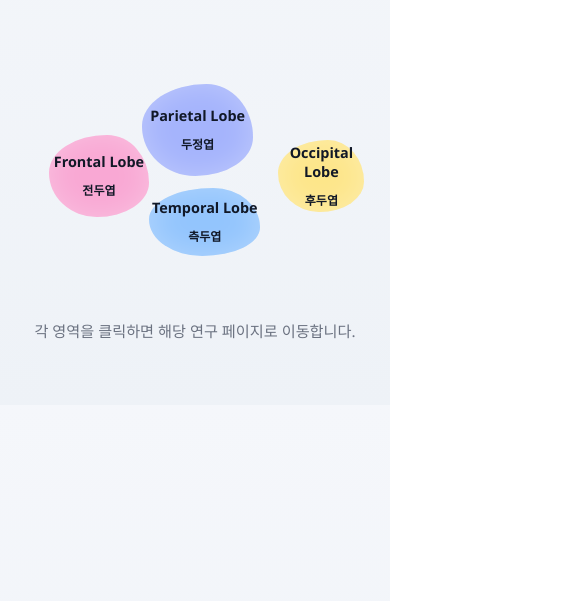
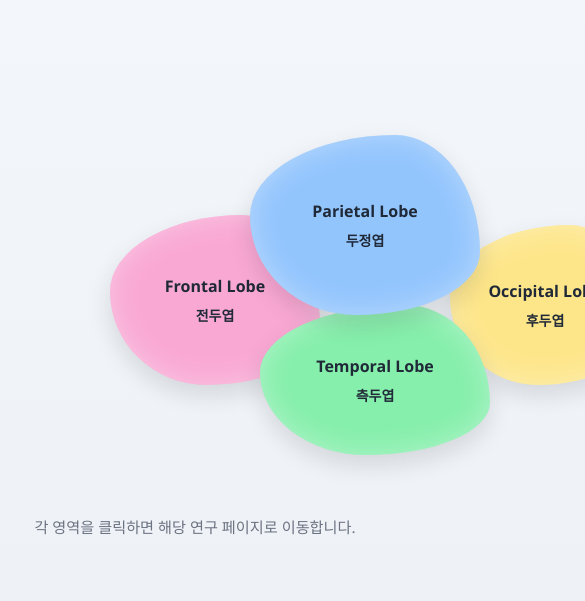
Before and after one commit to ggy5555/ggy5555.github.io, a plain HTML site: page index.html in a window 390 px wide. Shown: the part 243-844 px from the top of the page, 585 px wide, since content can reach past the window. Drawn offline with Linux system fonts and the light colour scheme.

Commit message:
Update index.html

```diff
--- a/index.html
+++ b/index.html
@@ -3,6 +3,7 @@
 <head>
   <meta charset="UTF-8">
   <title>Brain-Structured Research Archive</title>
+
   <style>
     body {
       margin: 0;
@@ -22,140 +23,105 @@
       margin: 0;
       font-size: 2.4rem;
       font-weight: 800;
-      letter-spacing: -0.02em;
     }
 
     .hero p {
-      margin: 12px 0 0;
-      color: #4b5563;
-      font-size: 1rem;
+      margin-top: 10px;
+      color: #6b7280;
     }
 
     .brain {
-      width: 660px;
+      width: 650px;
       height: 420px;
-      margin: 70px auto 0;
+      margin: 80px auto 0;
       position: relative;
     }
 
     .lobe {
       position: absolute;
-      width: 190px;
-      height: 150px;
       display: flex;
       flex-direction: column;
       justify-content: center;
       align-items: center;
       font-weight: 800;
-      font-size: 1rem;
-      color: #111827;
       cursor: pointer;
-      transition: transform 0.25s ease, box-shadow 0.25s ease;
-      border-radius: 58% 42% 52% 48% / 46% 58% 42% 54%;
-      box-shadow: inset 0 0 30px rgba(255,255,255,0.28);
+      transition: 0.25s;
+
+      /* 🔥 핵심: 더 뇌같은 형태 */
+      border-radius: 63% 37% 54% 46% / 45% 65% 35% 55%;
+
+      box-shadow:
+        inset 0 0 30px rgba(255,255,255,0.35),
+        0 10px 25px rgba(0,0,0,0.12);
     }
 
     .lobe span {
-      display: block;
-      margin-top: 10px;
       font-size: 14px;
       font-weight: 600;
+      margin-top: 8px;
     }
 
     .lobe:hover {
-      transform: scale(1.07);
-      box-shadow: 0 10px 24px rgba(0,0,0,0.12), inset 0 0 30px rgba(255,255,255,0.35);
+      transform: scale(1.08);
+      filter: brightness(1.05);
     }
+
+    /* 🔥 더 겹치게 배치 */
 
     .frontal {
       background: #f9a8d4;
-      left: 95px;
-      top: 118px;
+      width: 210px;
+      height: 170px;
+      left: 90px;
+      top: 140px;
+      z-index: 2;
     }
 
     .parietal {
-      background: #a5b4fc;
-      left: 280px;
-      top: 30px;
-      width: 205px;
-      height: 170px;
+      background: #93c5fd;
+      width: 230px;
+      height: 180px;
+      left: 230px;
+      top: 60px;
+      z-index: 3;
     }
 
     .temporal {
-      background: #93c5fd;
-      left: 295px;
-      top: 210px;
-      width: 205px;
-      height: 140px;
+      background: #86efac;
+      width: 230px;
+      height: 150px;
+      left: 240px;
+      top: 230px;
+      z-index: 2;
     }
 
     .occipital {
       background: #fde68a;
-      left: 545px;
-      top: 125px;
-      width: 170px;
-      height: 145px;
+      width: 190px;
+      height: 160px;
+      left: 430px;
+      top: 150px;
+      z-index: 1;
     }
 
     .legend {
-      margin-top: 10px;
+      margin-top: 20px;
       color: #6b7280;
       font-size: 0.95rem;
     }
-
-    @media (max-width: 760px) {
-      .brain {
-        width: 92vw;
-        height: 62vw;
-        max-height: 420px;
-      }
-
-      .lobe {
-        font-size: 0.9rem;
-      }
-
-      .lobe span {
-        font-size: 12px;
-      }
-
-      .frontal {
-        left: 8%;
-        top: 28%;
-        width: 28%;
-        height: 34%;
-      }
-
-      .parietal {
-        left: 34%;
-        top: 7%;
-        width: 31%;
-        height: 38%;
-      }
-
-      .temporal {
-        left: 36%;
-        top: 50%;
-        width: 31%;
-        height: 28%;
-      }
-
-      .occipital {
-        left: 72%;
-        top: 30%;
-        width: 24%;
-        height: 30%;
-      }
-    }
   </style>
 </head>
+
 <body>
   <div class="page">
+
     <div class="hero">
       <h1>🧠 Brain-Structured Research Archive</h1>
       <p>뇌 기능을 기준으로 정리한 연구 아카이브</p>
     </div>
 
     <div class="brain">
+
       <div class="lobe frontal" onclick="location.href='frontal.html'">
         Frontal Lobe
         <span>전두엽</span>
@@ -175,11 +141,13 @@
         Occipital Lobe
         <span>후두엽</span>
       </div>
+
     </div>
 
     <div class="legend">
       각 영역을 클릭하면 해당 연구 페이지로 이동합니다.
     </div>
+
   </div>
 </body>
 </html>
```
